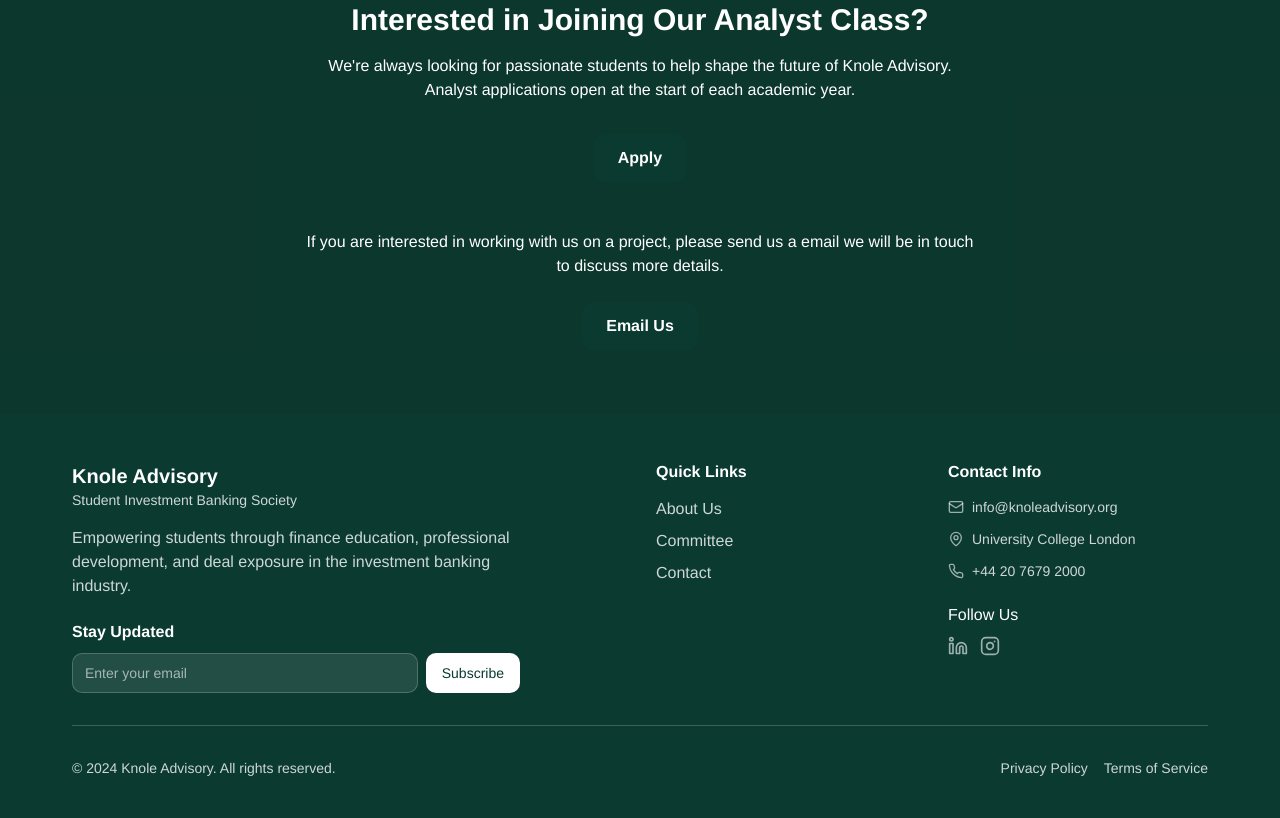
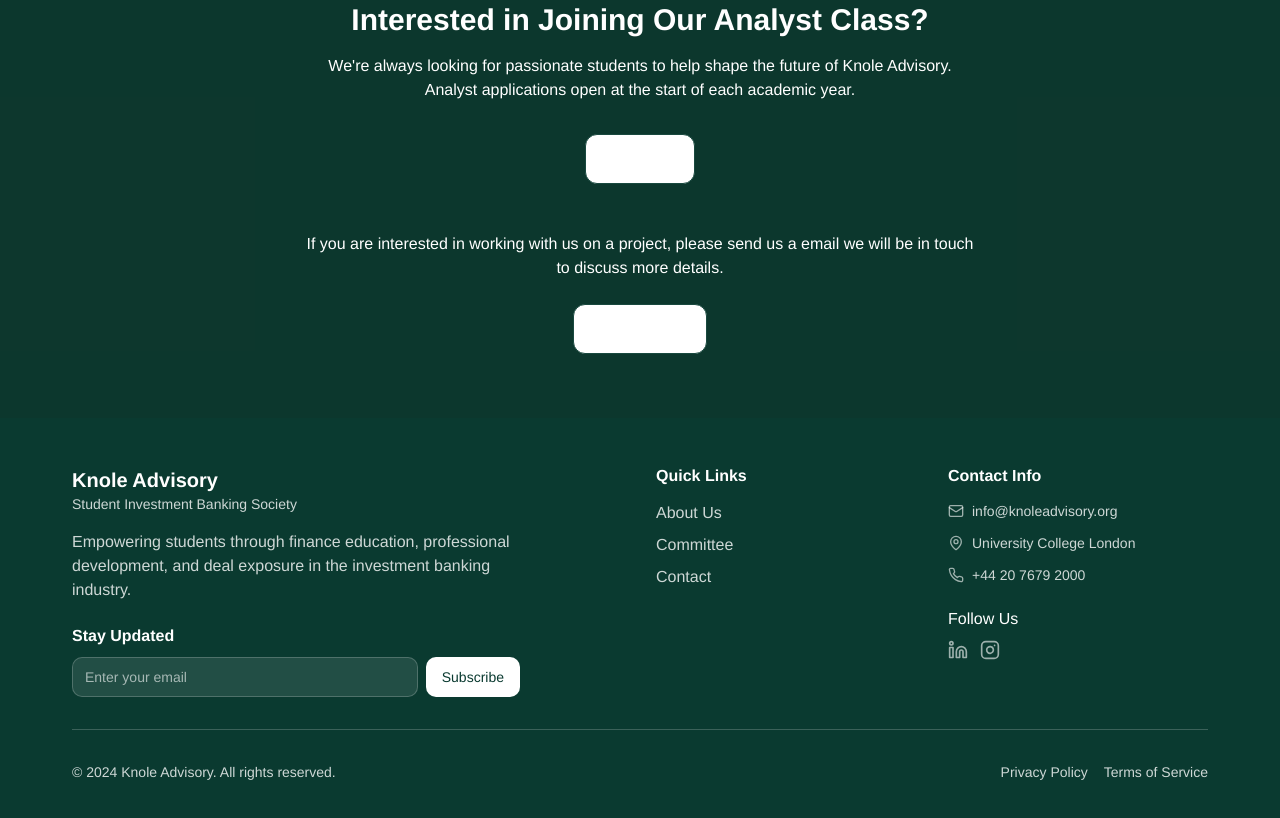
Before and after one commit to kpwcn/knole-advisor-connect, a React (Vite) app: page /team in a window 1280 px wide. Shown: the part 920-1738 px from the top of the page. Built offline with nearby package versions, Linux system fonts and the light colour scheme.

Commit message:
Style CTA buttons
Make "Apply" and "Email Us" buttons white with green text.

```diff
--- a/src/pages/Team.tsx
+++ b/src/pages/Team.tsx
@@ -147,7 +147,7 @@ const Team = () => {
               href="https://docs.google.com/forms/d/e/1FAIpQLSdZ86Rhmu8G6kW-wonOlSxF9g3R0D3ma8d-usNSDq7fyT1DnQ/viewform"
               target="_blank"
               rel="noopener noreferrer"
-              className="university-btn-primary"
+              className="bg-white text-university-green border border-university-green/20 hover:bg-university-green/5 transition-smooth px-8 py-3 rounded-lg font-semibold"
             >
               Apply
             </a>
@@ -160,7 +160,7 @@ const Team = () => {
             <div className="flex justify-center">
               <a
                 href="/contact"
-                className="university-btn-primary"
+                className="bg-white text-university-green border border-university-green/20 hover:bg-university-green/5 transition-smooth px-8 py-3 rounded-lg font-semibold"
               >
                 Email Us
               </a>
```
